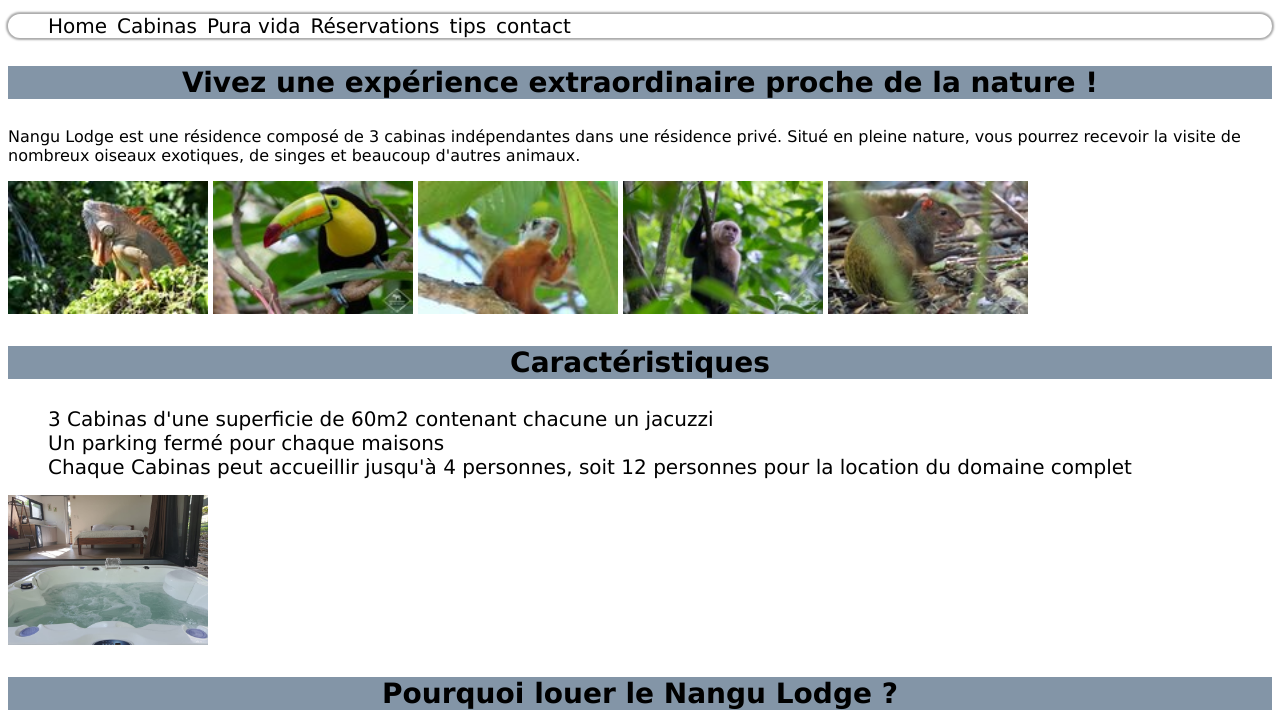
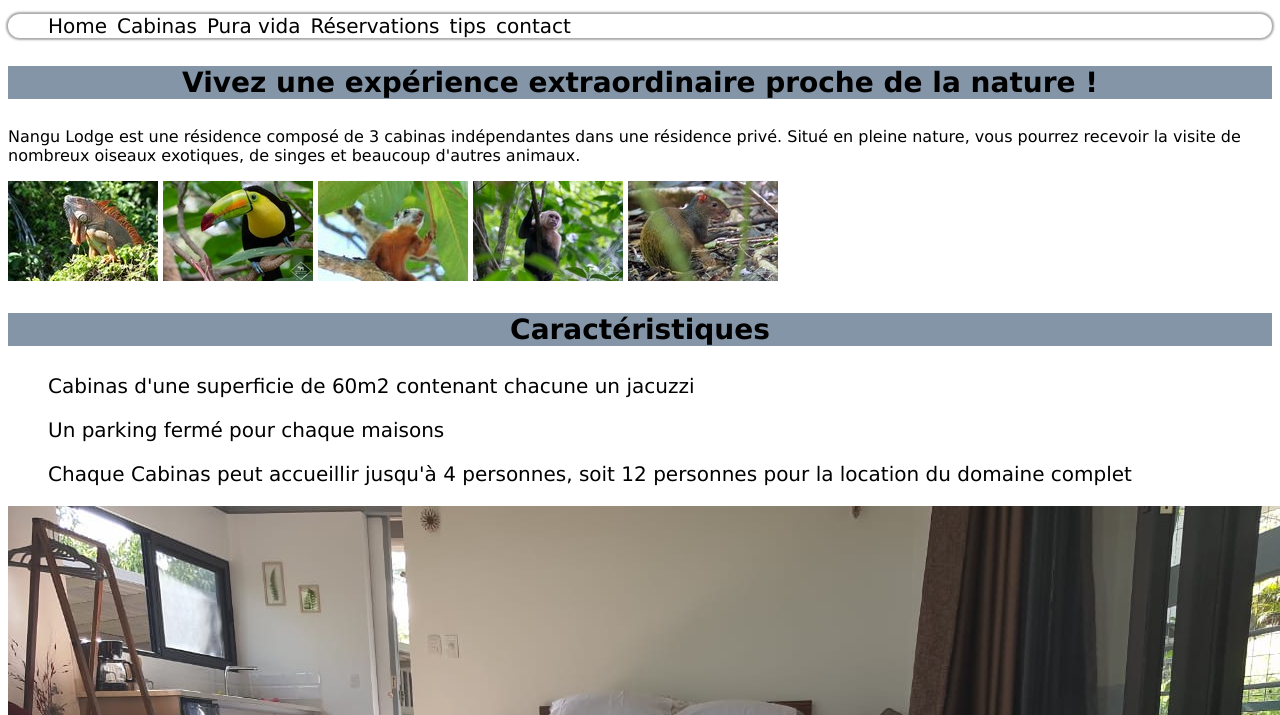
Before and after one commit to matteoagr/firstproject, a plain HTML site: page index.html in a window 1280 px wide. Shown: the part 237-952 px from the top of the page. Drawn offline with Linux system fonts and the light colour scheme.

Commit message:
Balise div séparant galerie photo

```diff
--- a/index.html
+++ b/index.html
@@ -33,16 +33,16 @@
             <div class="titresection">
                 <h1 class="grandtitre">Vivez une expérience extraordinaire proche de la nature !</h1>
             </div>
-            <div class="contenusection">
-                <p>Nangu Lodge est une résidence composé de 3 cabinas indépendantes dans une résidence privé. Situé en
+            <div id="contenusection1">
+                <p id="ts1">Nangu Lodge est une résidence composé de 3 cabinas indépendantes dans une résidence privé. Situé en
                     pleine nature, vous pourrez recevoir la visite de nombreux oiseaux exotiques, de singes et beaucoup
                     d'autres animaux.</p>
              <div id="imgsection1">
-                <img src="images/lezar.jpeg" alt="Photo lézar" width="200">
-                <img src="images/oiseau2.jpeg" alt="Photo oiseau 2" width="200">
-                <img src="images/ecureuil.jpeg" alt="Photo écureuil" width="200">
-                <img src="images/Singe.jpeg" alt="Photo singe" width="200">
-                <img src="images/rat.jpeg" alt="Photo gros rat" width="200">
+                <img src="images/lezar.jpeg" alt="Photo lézar"  class="is1">
+                <img src="images/oiseau2.jpeg" alt="Photo oiseau 2"  class="is1">
+                <img src="images/ecureuil.jpeg" alt="Photo écureuil"  class="is1">
+                <img src="images/Singe.jpeg" alt="Photo singe"  class="is1">
+                <img src="images/rat.jpeg" alt="Photo gros rat"  class="is1">
             </div>
             </div>
             <!--fin contenu section1-->
@@ -53,20 +53,24 @@
             <div class="titresection">
                 <h1 class="grandtitre">Caractéristiques</h1>
             </div>
-            <div class="contenusection">
+            <div id="contenusection2">
                 <ul>
-                    <li>3 Cabinas d'une superficie de 60m2 contenant chacune un jacuzzi</li>
-                    <li> Un parking fermé pour chaque maisons</li>
-                    <li>Chaque Cabinas peut accueillir jusqu'à 4 personnes, soit 12 personnes pour la location du
-                        domaine complet</li>
+                    <li><p> Cabinas d'une superficie de 60m2 contenant chacune un jacuzzi</p></li>
+                    <li><p>  Un parking fermé pour chaque maisons</p></li>
+                    <li><p> Chaque Cabinas peut accueillir jusqu'à 4 personnes, soit 12 personnes pour la location du
+                        domaine complet</p></li>
                 </ul>
                 <div id="imgsection2">
-                <img src="images/Jacuzzi.jpg" alt="photo jacuzzi" width="200">
-                <!--<img src="" alt="">
-                <img src="" alt="">
-                <img src="" alt="">
-                <img src="" alt="">
-                <img src="" alt="">-->
+                <div id="is2g1"> <!--????-->
+                <img src="images/Jacuzzi.jpg" alt="photo jacuzzi" class="is2">
+                <img src="images/nangulodge1.jpg" alt="photo 1" class="is2">
+                <img src="images/nangulodge2.jpg" alt="photo 2" class="is2">
+                </div>
+                <div is2g2> <!--????-->
+                <img src="images/nangulodge3.jpg" alt="photo 3" class="is2">
+                <img src="images/nangulodge4.jpg" alt="photo 4" class="is2">
+                <img src="images/nangulodge6.jpg" alt="photo 5" class="is2">
+                </div>
             </div>
             </div>
             <!--fin du contenu section 2-->
```
